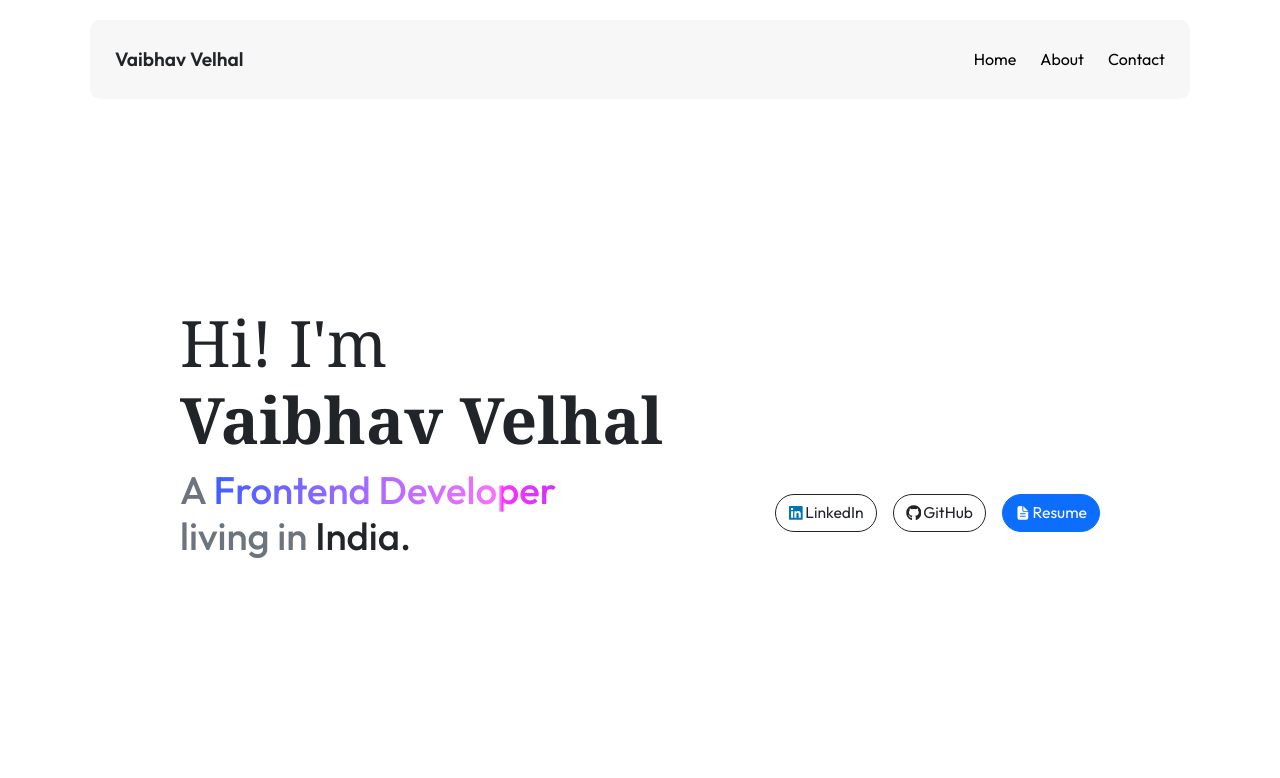
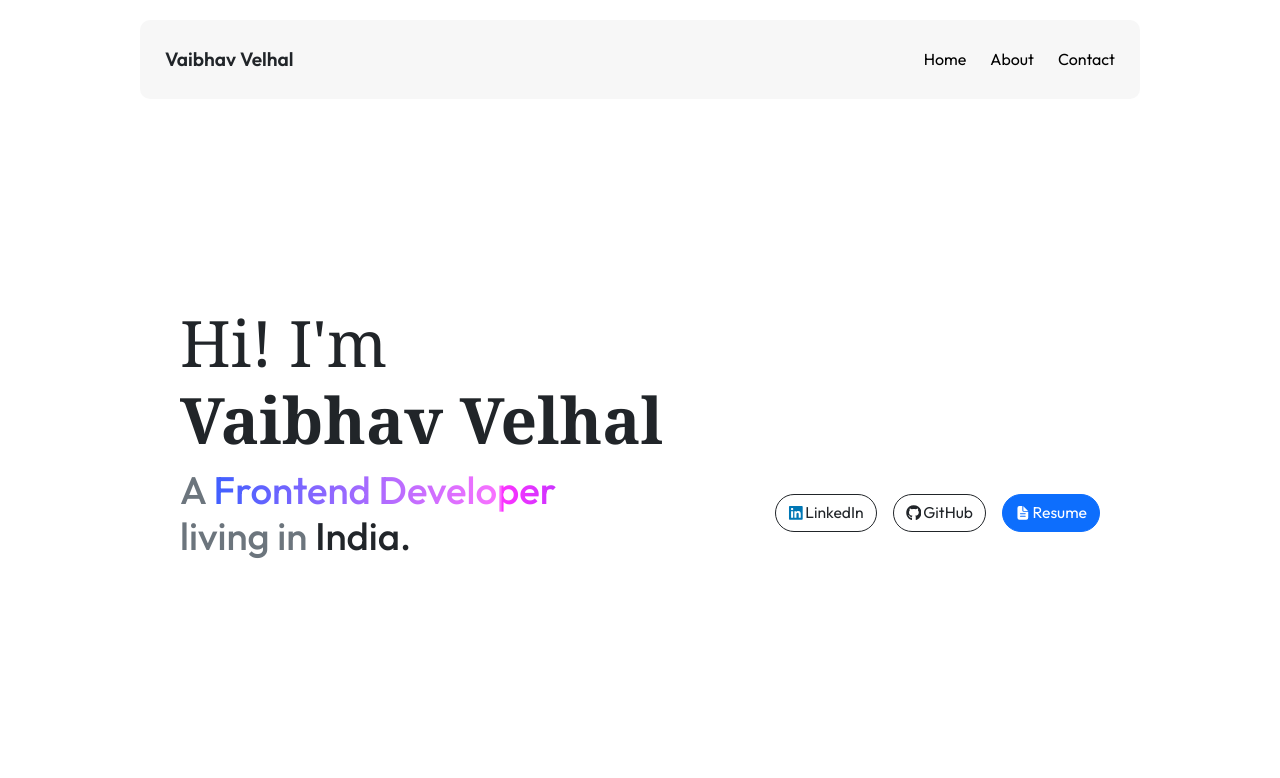
Before and after one commit to vaibhav-velhal/vaibhav-portfolio, a React (Vite) app: page / in a window 1280 px wide. Shown: the top 778 px of the page. Built offline with nearby package versions, Linux system fonts and the light colour scheme.

Commit message:
Width changed for Navbar

```diff
--- a/src/component/Navbar/Navbar.css
+++ b/src/component/Navbar/Navbar.css
@@ -1,6 +1,6 @@
 /* Navbar Design */
 nav {
-    width: min(90%, 1100px);
+    width: min(90%, 1000px);
     margin: 20px auto;
     background-color: hsla(0, 0%, 92%, 0.4);
     backdrop-filter: blur(5px);
```
